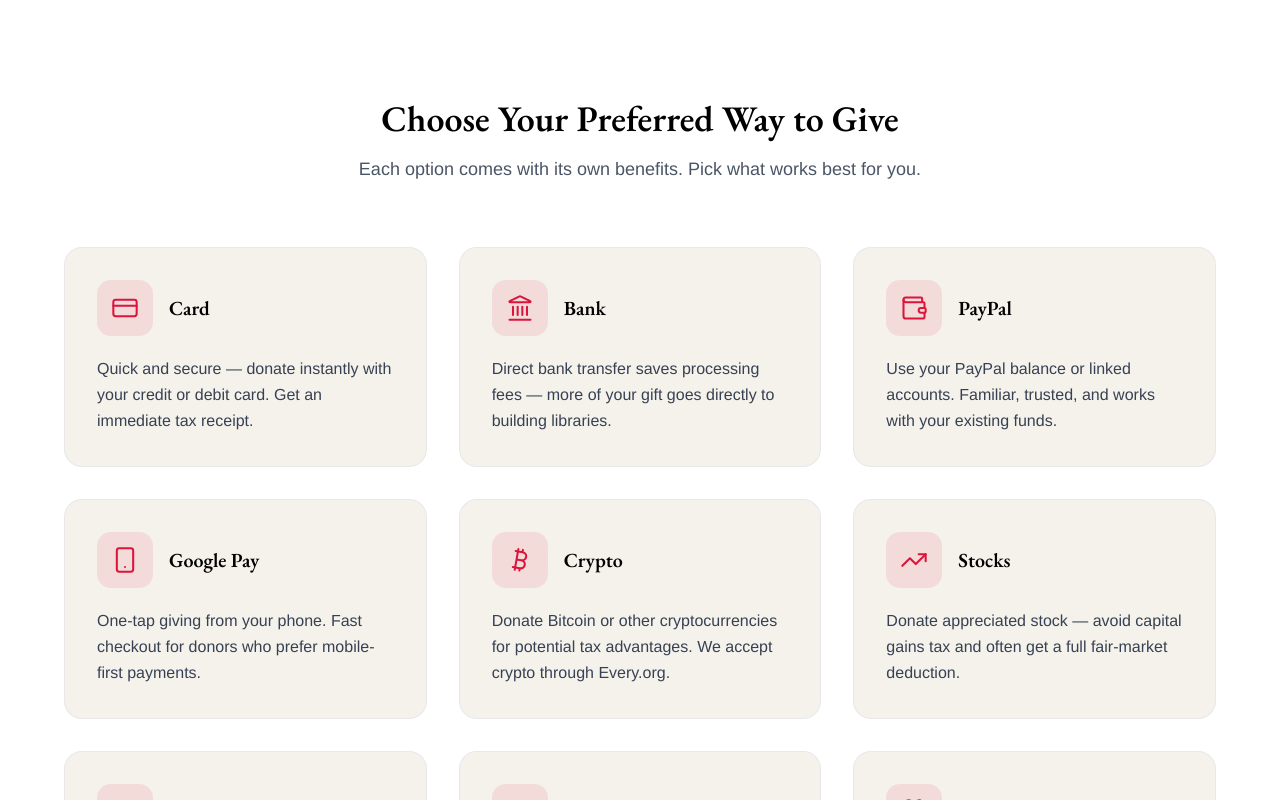
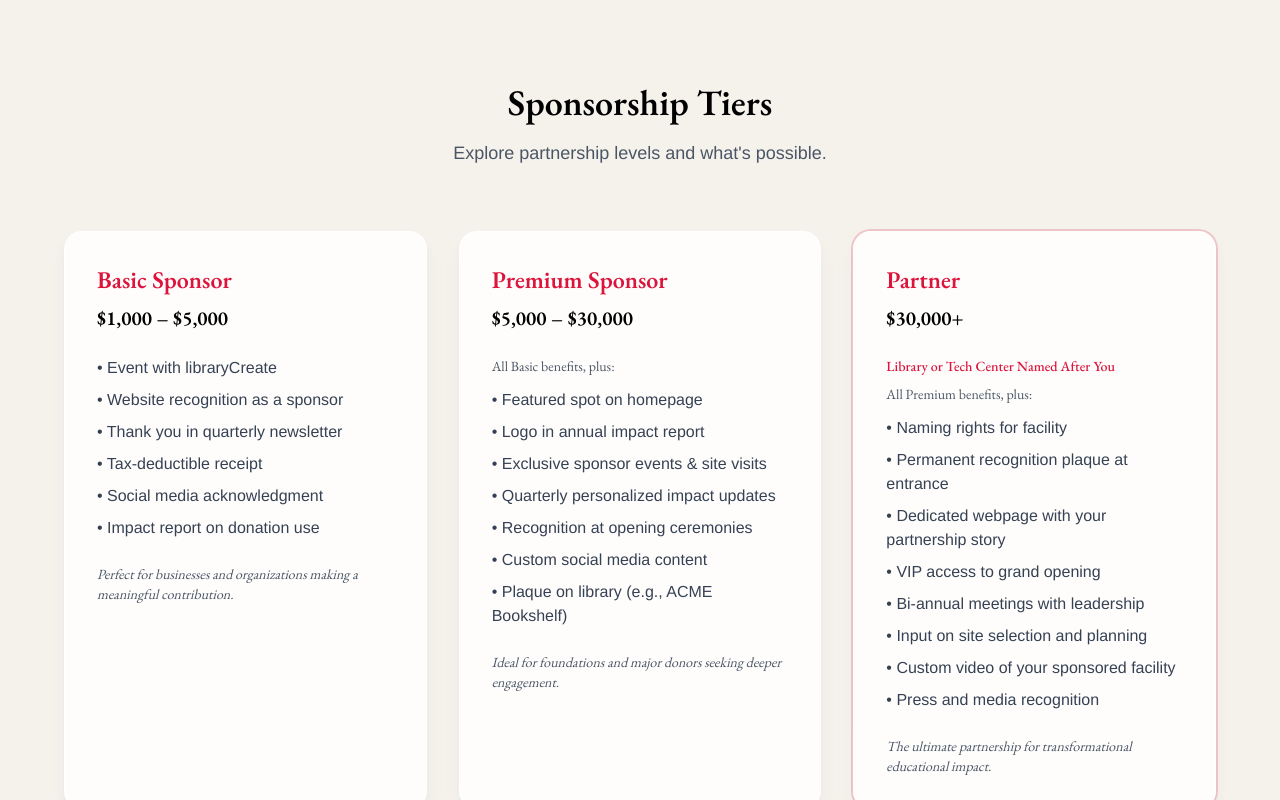
Before and after one commit to nikunjt0/librarycreate, a Next.js app: page /ways-to-give in a window 1280 px wide. Shown: the part 760-1560 px from the top of the page. Built offline with nearby package versions, Linux system fonts and the light colour scheme.

Commit message:
added sponsor tiers to ways to give

```diff
--- a/app/sponsorship-breakdown/page.tsx
+++ b/app/sponsorship-breakdown/page.tsx
@@ -178,7 +178,6 @@
                   <li>Custom social media content highlighting your sponsorship</li>
                   <li>Opportunity to visit sponsored locations (when applicable)</li>
                   <li>Plaque on library (example: ACME Bookshelf, etc)</li>
-                  <li><strong>At $10,000:</strong> Special trip for you and your family to the Amazon Rainforest in Brazil to see the library and explore the rainforest</li>
                 </ul>
                 <p
                   className="text-gray-700 text-sm mt-4 italic"
--- a/app/ways-to-give/page.tsx
+++ b/app/ways-to-give/page.tsx
@@ -130,6 +130,98 @@
         </div>
       </section>
 
+      {/* Sponsorship Tiers */}
+      <section className="w-full py-20 md:py-24 bg-[#F5F2EB]">
+        <div className="max-w-7xl mx-auto px-8 sm:px-12 lg:px-16">
+          <h2
+            className="text-3xl md:text-4xl font-semibold text-black mb-4 text-center"
+            style={{ fontFamily: "var(--font-garamond), Garamond, serif" }}
+          >
+            Sponsorship Tiers
+          </h2>
+          <p
+            className="text-lg text-gray-600 text-center max-w-2xl mx-auto mb-16"
+            style={{ fontFamily: '"Helvetica Neue", Helvetica, Arial, sans-serif' }}
+          >
+            Explore partnership levels and what&apos;s possible.
+          </p>
+
+          <div className="grid grid-cols-1 lg:grid-cols-3 gap-8">
+            {/* Basic Sponsor */}
+            <div className="bg-white/85 backdrop-blur-sm rounded-2xl p-8 border border-white/60 shadow-lg shadow-gray-300/40 hover:shadow-xl hover:border-[#DC143C]/30 transition-all duration-300">
+              <h3
+                className="text-2xl font-semibold text-[#DC143C] mb-2"
+                style={{ fontFamily: "var(--font-garamond), Garamond, serif" }}
+              >
+                Basic Sponsor
+              </h3>
+              <p className="text-xl font-semibold text-black mb-6">$1,000 – $5,000</p>
+              <ul className="space-y-2 text-gray-700 mb-6" style={{ fontFamily: '"Helvetica Neue", Helvetica, Arial, sans-serif' }}>
+                <li>• Event with libraryCreate</li>
+                <li>• Website recognition as a sponsor</li>
+                <li>• Thank you in quarterly newsletter</li>
+                <li>• Tax-deductible receipt</li>
+                <li>• Social media acknowledgment</li>
+                <li>• Impact report on donation use</li>
+              </ul>
+              <p className="text-sm text-gray-600 italic">
+                Perfect for businesses and organizations making a meaningful contribution.
+              </p>
+            </div>
+
+            {/* Premium Sponsor */}
+            <div className="bg-white/85 backdrop-blur-sm rounded-2xl p-8 border border-white/60 shadow-lg shadow-gray-300/40 hover:shadow-xl hover:border-[#DC143C]/30 transition-all duration-300">
+              <h3
+                className="text-2xl font-semibold text-[#DC143C] mb-2"
+                style={{ fontFamily: "var(--font-garamond), Garamond, serif" }}
+              >
+                Premium Sponsor
+              </h3>
+              <p className="text-xl font-semibold text-black mb-6">$5,000 – $30,000</p>
+              <p className="text-sm text-gray-600 mb-3">All Basic benefits, plus:</p>
+              <ul className="space-y-2 text-gray-700 mb-6" style={{ fontFamily: '"Helvetica Neue", Helvetica, Arial, sans-serif' }}>
+                <li>• Featured spot on homepage</li>
+                <li>• Logo in annual impact report</li>
+                <li>• Exclusive sponsor events & site visits</li>
+                <li>• Quarterly personalized impact updates</li>
+                <li>• Recognition at opening ceremonies</li>
+                <li>• Custom social media content</li>
+                <li>• Plaque on library (e.g., ACME Bookshelf)</li>
+              </ul>
+              <p className="text-sm text-gray-600 italic">
+                Ideal for foundations and major donors seeking deeper engagement.
+              </p>
+            </div>
+
+            {/* Partner */}
+            <div className="bg-white/85 backdrop-blur-sm rounded-2xl p-8 border border-white/60 shadow-lg shadow-gray-300/40 hover:shadow-xl hover:border-[#DC143C]/40 transition-all duration-300 ring-2 ring-[#DC143C]/20">
+              <h3
+                className="text-2xl font-semibold text-[#DC143C] mb-2"
+                style={{ fontFamily: "var(--font-garamond), Garamond, serif" }}
+              >
+                Partner
+              </h3>
+              <p className="text-xl font-semibold text-black mb-6">$30,000+</p>
+              <p className="text-sm font-medium text-[#DC143C] mb-2">Library or Tech Center Named After You</p>
+              <p className="text-sm text-gray-600 mb-3">All Premium benefits, plus:</p>
+              <ul className="space-y-2 text-gray-700 mb-6" style={{ fontFamily: '"Helvetica Neue", Helvetica, Arial, sans-serif' }}>
+                <li>• Naming rights for facility</li>
+                <li>• Permanent recognition plaque at entrance</li>
+                <li>• Dedicated webpage with your partnership story</li>
+                <li>• VIP access to grand opening</li>
+                <li>• Bi-annual meetings with leadership</li>
+                <li>• Input on site selection and planning</li>
+                <li>• Custom video of your sponsored facility</li>
+                <li>• Press and media recognition</li>
+              </ul>
+              <p className="text-sm text-gray-600 italic">
+                The ultimate partnership for transformational educational impact.
+              </p>
+            </div>
+          </div>
+        </div>
+      </section>
+
       {/* Payment Options Grid */}
       <section className="w-full py-20 md:py-28 bg-white">
         <div className="max-w-7xl mx-auto px-8 sm:px-12 lg:px-16">
```
